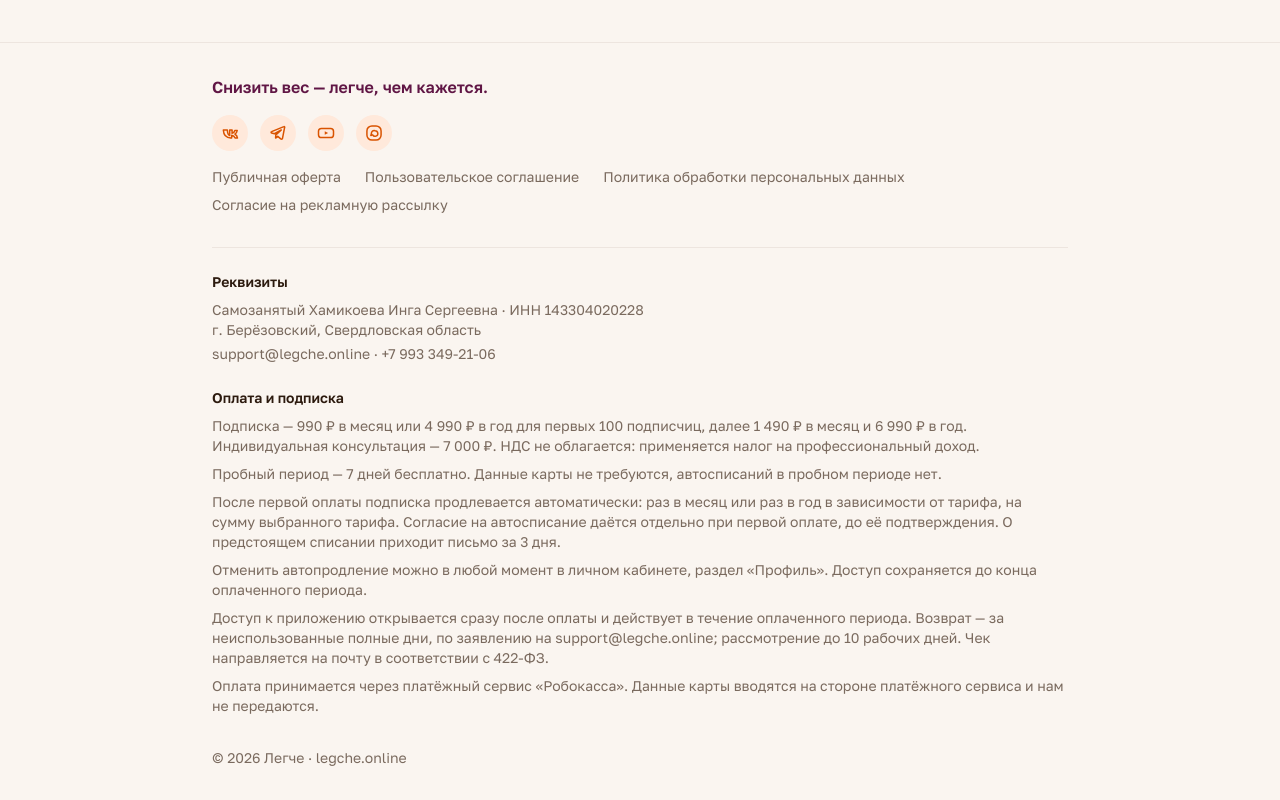
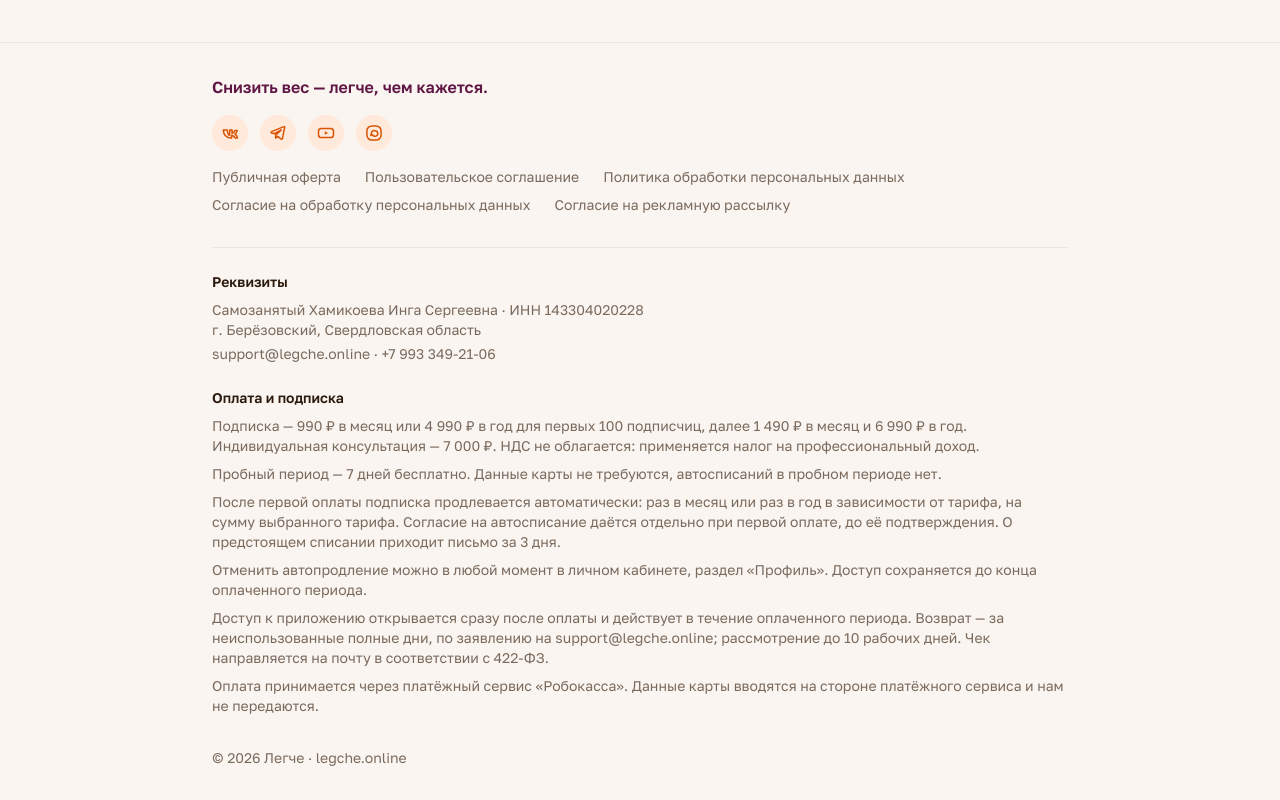
Before and after one commit to ingakhamikoeva/legche-landing, a React (Vite) app: page / in a window 1280 px wide. Shown: the part 4705-5505 px from the top of the page. Built offline with nearby package versions, Linux system fonts and the light colour scheme.

Commit message:
Add files via upload

```diff
--- a/src/components/Sections.tsx
+++ b/src/components/Sections.tsx
@@ -371,6 +371,7 @@ export function Footer() {
           <a href="/oferta" className="hover:text-orange">Публичная оферта</a>
           <a href="/user-agreement.html" className="hover:text-orange">Пользовательское соглашение</a>
           <a href="/privacy" className="hover:text-orange">Политика обработки персональных данных</a>
+          <a href="/consent-personal-data.html" className="hover:text-orange">Согласие на обработку персональных данных</a>
           <a href="/consent-marketing" className="hover:text-orange">Согласие на рекламную рассылку</a>
         </div>
 
```
